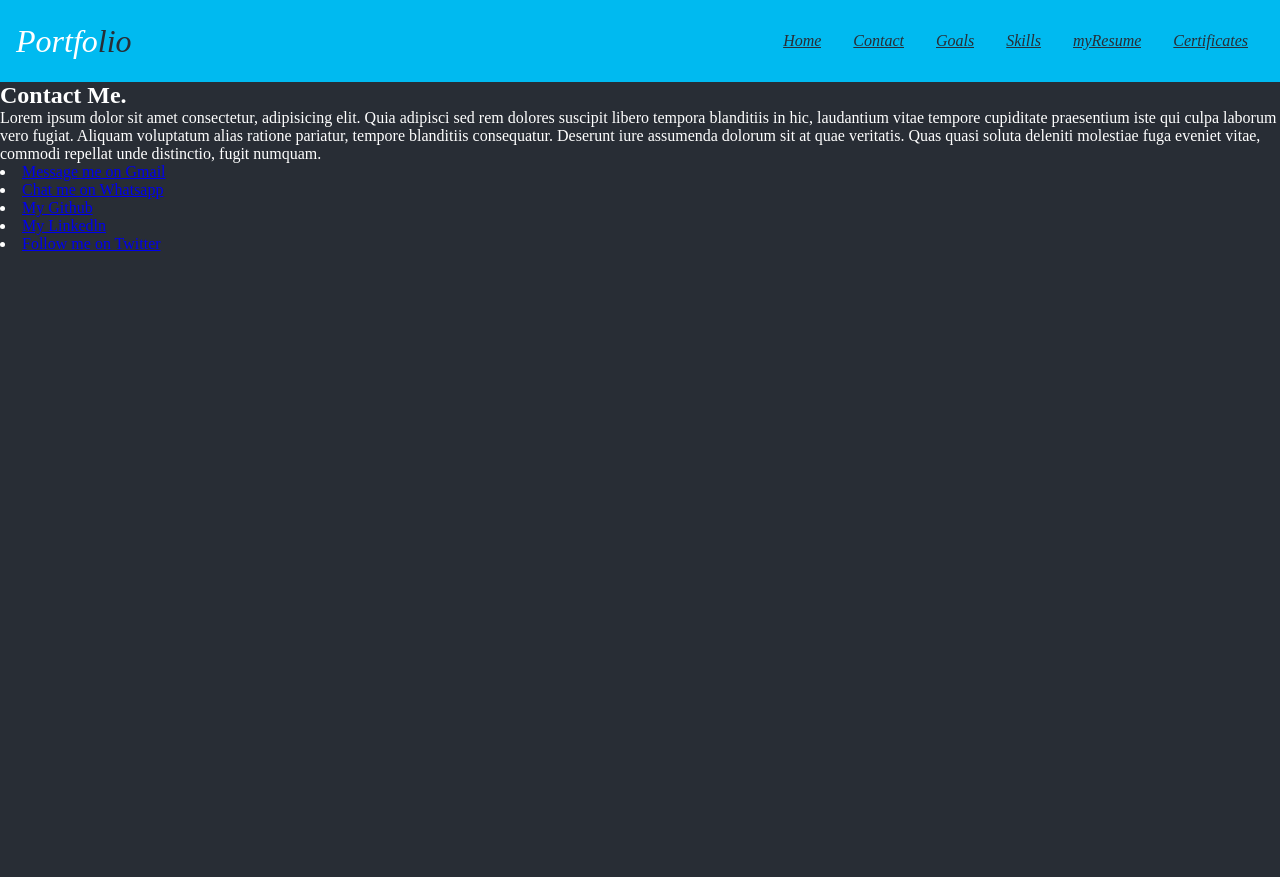
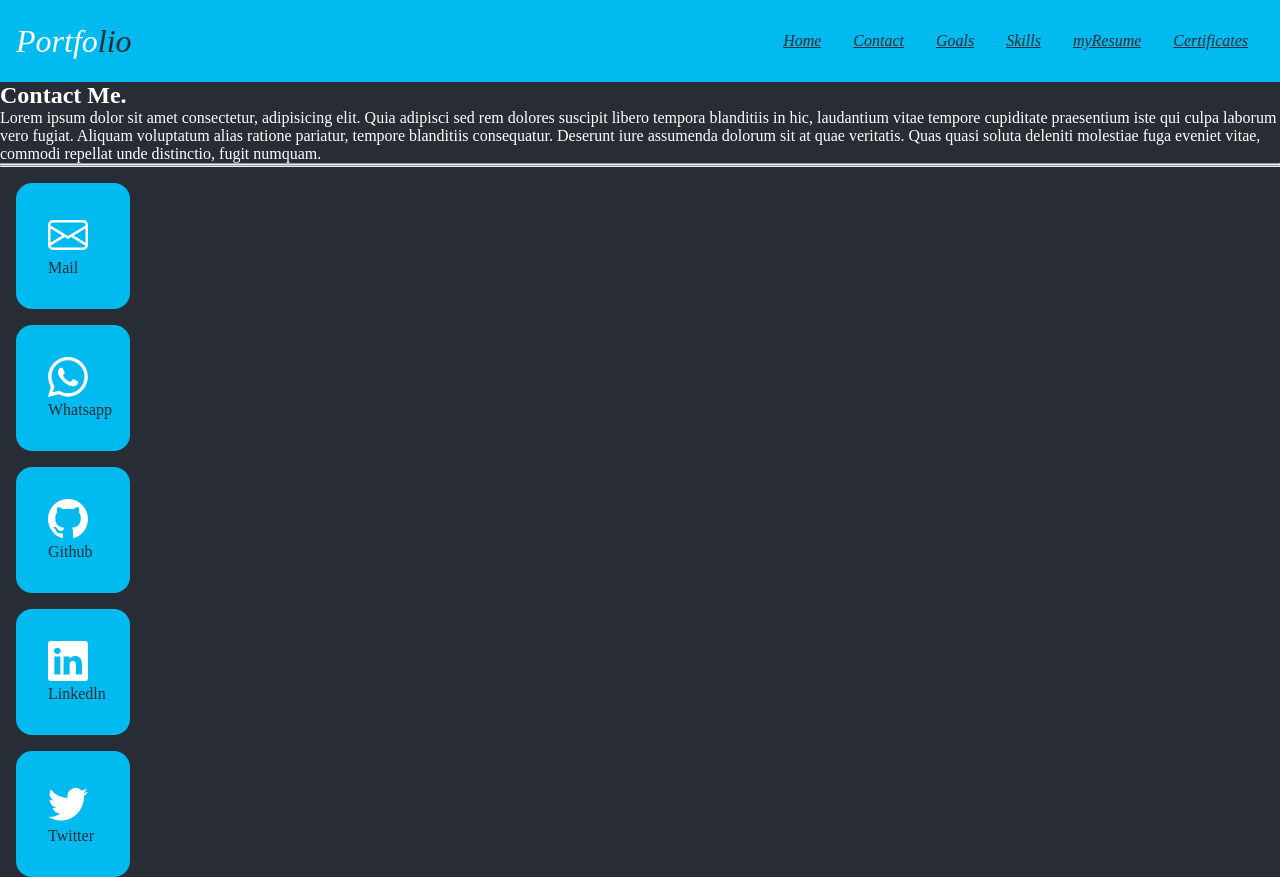
Before and after one commit to Bahkho/e-portfolio-WEBD1000, a plain HTML site: page contact.html in a window 1280 px wide. Before the commit the page ends 800 px from the top, so only its background shows below. Drawn offline with Linux system fonts and the light colour scheme.

Commit message:
updated my portfolio

```diff
--- a/contact.html
+++ b/contact.html
@@ -37,24 +37,37 @@
       deleniti molestiae fuga eveniet vitae, commodi repellat unde distinctio,
       fugit numquam.
     </p>
-    <li>
-      <a href="mailto:akoredebakare4u@gmail.com" target="_blank">Message me on Gmail</a>
-    </li>
-    <li>
-      <a href="https://wa.me/+19023995639" target="_blank"
-        >Chat me on Whatsapp</a
+    <hr>
+    <hr>
+    <ul class="contact">
+      <li class="contactLogo">
+        <img src="./image/envelope.svg" alt="" /><br />
+        <a href="mailto:akoredebakare4u@gmail.com" target="_blank"
+          >Mail</a
         >
       </li>
-    <li><a href="https://github.com/Bahkho" target="_blank">My Github</a></li>
-    <li>
-      <a href="https://www.linkedin.com/in/bahkho/" target="_blank"
-        >My Linkedln</a
+      <li class="contactLogo">
+        <img src="./image/whatsapp.svg" alt="" /><br />
+        <a href="https://wa.me/+19023995639" target="_blank"
+          >Whatsapp</a
         >
       </li>
-    <li>
-      <a href="https://twitter.com/Bahkho______" target="_blank"
-        >Follow me on Twitter</a
+      <li class="contactLogo">
+        <img src="./image/github.svg" alt="" /><br />
+        <a href="https://github.com/Bahkho" target="_blank">Github</a>
+      </li>
+      <li class="contactLogo">
+        <img src="./image/linkedin.svg" alt="" /><br />
+        <a href="https://www.linkedin.com/in/bahkho/" target="_blank"
+          >Linkedln</a
         >
       </li>
+      <li class="contactLogo">
+        <img src="./image/twitter.svg" alt="" /><br />
+        <a href="https://twitter.com/Bahkho______" target="_blank"
+          >Twitter</a
+        >
+      </li>
+    </ul>
   </body>
 </html>
--- a/portfolio_base.css
+++ b/portfolio_base.css
@@ -37,7 +37,7 @@ body {
   margin: 2rem 4rem;
 }
 
-.homePage div{
+.homePage div {
   color: #282d35;
   margin-top: 2rem;
   padding: 1rem;
@@ -141,3 +141,44 @@ body {
   margin-top: 0px;
   transform: rotate(-405deg);
 }
+
+.contact img {
+  filter: invert(100%) sepia(100%) saturate(1%) hue-rotate(355deg)
+    brightness(105%) contrast(101%);
+  width: 40px;
+  height: 40px;
+}
+
+.contact li {
+  list-style-type: none;
+}
+
+.contact li a {
+  text-decoration: none;
+  cursor: pointer;
+  color: #282d35;
+}
+
+.contactLogo {
+  background-color: #00baf0;
+  border-radius: 1rem;
+  margin-top: 1rem;
+  margin-left: 1rem;
+  width: 50px;
+  /* height: 50px; */
+  padding: 2rem;
+}
+
+.goals,
+.skills {
+  padding: 1rem;
+}
+
+.goals ol li {
+  margin-top: 1rem;
+}
+
+.skillsLogo img{
+  width: 100px;
+  height: 100px;
+}
```
Also changed, not shown: certificates.html (+2 -0 lines), goals.html (+41 -18 lines), skills.html (+12 -0 lines). Lines whose indentation alone changed are shown as unchanged.
